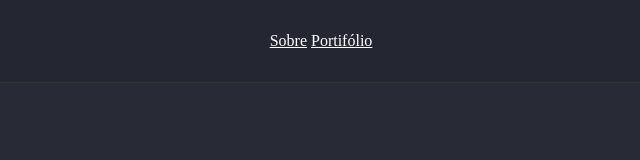
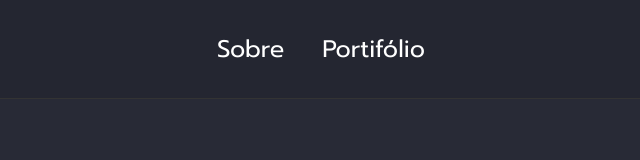
Before and after one commit to Gildinei/rocketseat-launchbase, a plain HTML site: page iniciando-no-front-end/aula-05-criando-estrutura-do-menu-com-html/index.html in a window 1280 px wide. Shown: the whole page, without its empty margins (319-959 px from the left). Drawn offline with Linux system fonts and the light colour scheme.

Commit message:
Aula 09: Estilizando fontes e links do menu

```diff
--- a/iniciando-no-front-end/aula-05-criando-estrutura-do-menu-com-html/index.html
+++ b/iniciando-no-front-end/aula-05-criando-estrutura-do-menu-com-html/index.html
@@ -2,7 +2,12 @@
 <html>
 
 <head>
+    <link rel="preconnect" href="https://fonts.googleapis.com">
+    <link rel="preconnect" href="https://fonts.gstatic.com" crossorigin>
+
+    <link href="https://fonts.googleapis.com/css2?family=Prompt:wght@400;500;700&display=swap" rel="stylesheet">
     <title>Gildinei S. Anunciação</title>
+
     <style>
         * {
             padding: 0;
@@ -13,6 +18,7 @@
         body {
             background: #282A36;
             color: #FFF;
+            font-family: 'Prompt', sans-serif;
         }
 
         header {
@@ -27,6 +33,15 @@
 
         header div a {
             color: #FFF;
+            font-size: 24px;
+            line-height: 34px;
+            margin: 0 16px;
+            text-decoration: none;
+            transition: color 0.2s;
+        }
+
+        header div a:hover {
+            color: orange;
         }
     </style>
 </head>
```
